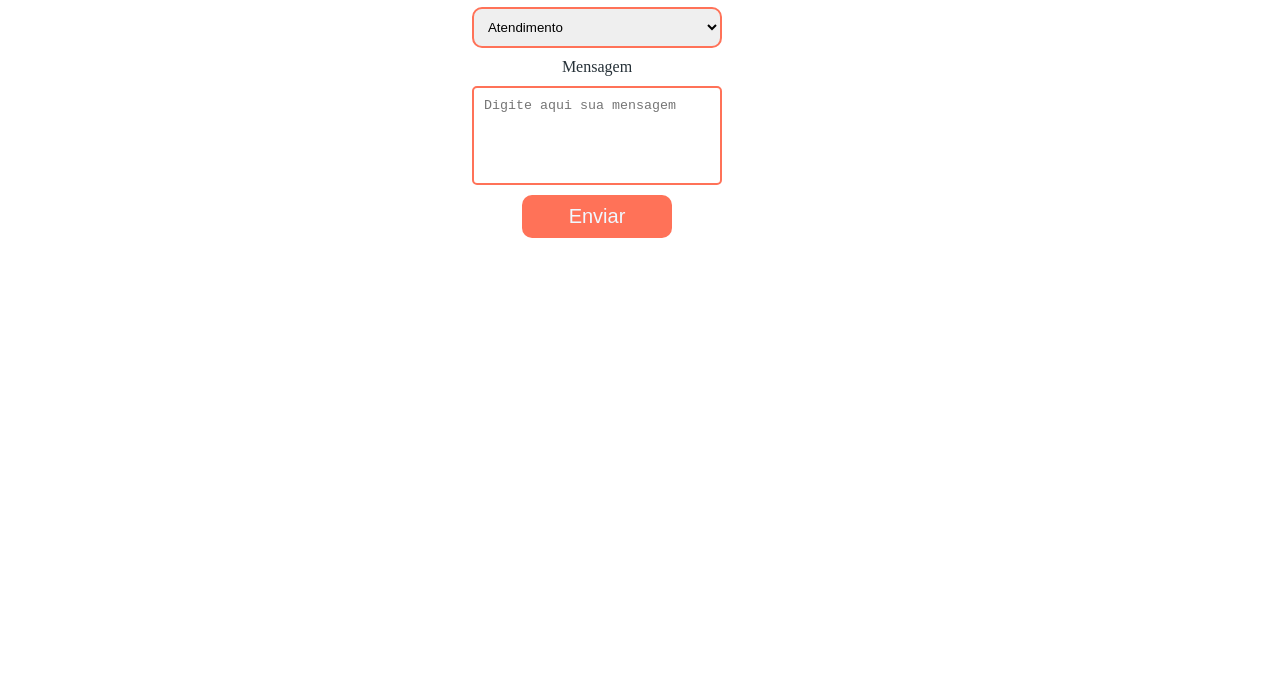
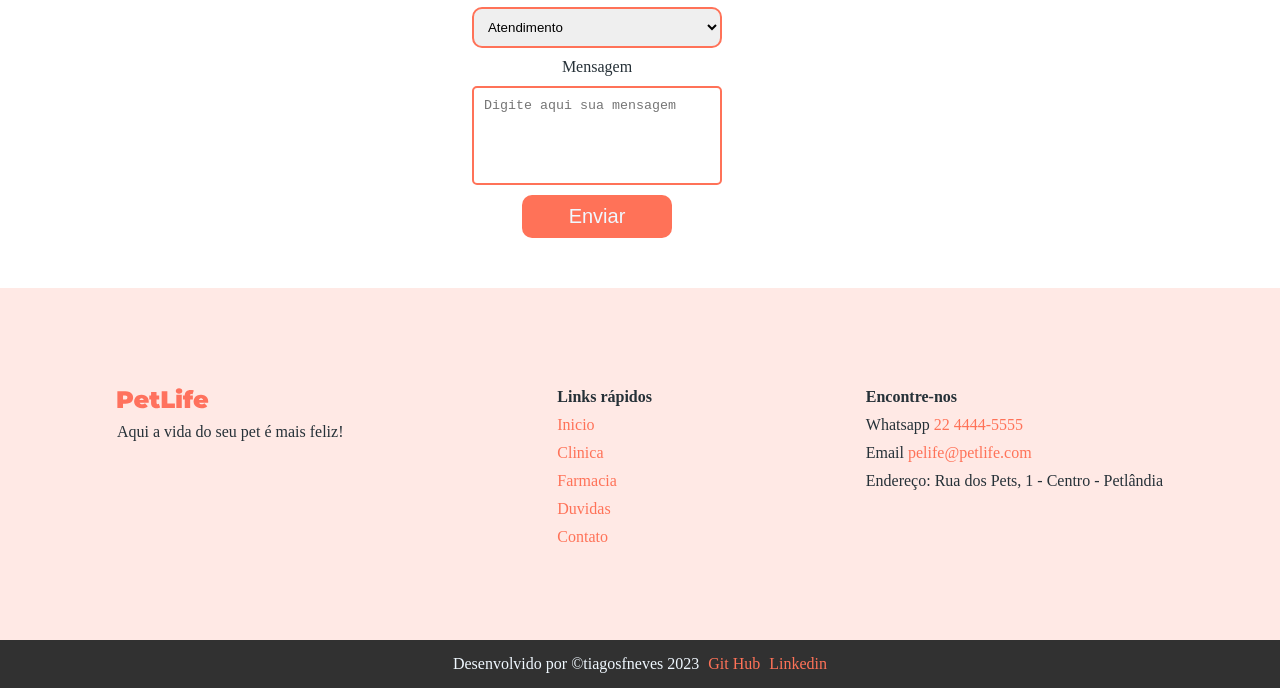
Before and after one commit to flaahnascimento/petCare, a plain HTML site: page index.html in a window 1280 px wide. Shown: the part 3614-4302 px from the top of the page. Before the commit the page ends 3902 px from the top, so only its background shows below. Drawn offline with Linux system fonts and the light colour scheme.

Commit message:
UPDATE, seçao footer, HTML e CSS

```diff
--- a/CSS/main.css
+++ b/CSS/main.css
@@ -277,3 +277,66 @@ select{
     border-width: 2px;
     width: 250px;
 }
+
+/* Config da Seção Footer */
+
+footer{
+    height: 400px;
+    background-color: #ffe9e5;
+    display: flex;
+    flex-direction: column;
+    justify-content: space-between;
+}
+
+.allcontainer{
+    display: flex;
+    flex-direction: row ;
+    justify-content: space-around;
+    padding: 10px;
+    padding-top: 100px;
+}
+
+.footer1{
+    display: flex;
+    flex-direction: column;
+}
+
+.footer1 p{
+    margin-top: 10px;
+}
+
+.footer2{
+    display: flex;
+    flex-direction: column;
+}
+
+.footer2 a{
+    color: #FF7258;
+    text-decoration: none;
+    margin-top: 10px;
+}
+
+.footer3 div{
+    margin-top:10px;
+}
+
+.footer3 a{
+    color: #FF7258;
+    text-decoration: none;
+    margin-top: 10px;
+}
+
+.credito{
+    background-color: rgb(49, 49, 49);
+    color: aliceblue;
+    display: flex;
+    justify-content: center;
+    align-items: center;
+    padding: 15px;
+}
+
+.credito a{
+    color: #FF7258;
+    text-decoration: none;
+    margin-left: 9px;
+}
--- a/index.html
+++ b/index.html
@@ -180,6 +180,48 @@
             </div>
         </section>
 
+        <footer>
+            <div class="allcontainer">
+                <div class="footer1">
+                    <a href="index.html">
+                        <img src="img/logo.svg" alt="logo petCare">
+                    </a>
+                    <p>Aqui a vida do seu pet é mais feliz!</p>
+                </div>
+
+                <div class="footer2">
+
+                    <p style="font-weight: 900;">Links rápidos</p>
+                    <a href="#inicio">Inicio</a>
+                    <a href="#clinica">Clinica</a>
+                    <a href="#farmacia">Farmacia</a>
+                    <a href="#duvidas">Duvidas</a>
+                    <a href="#contato">Contato</a>
+
+                </div>
+
+                <div class="footer3">
+
+                    <p style="font-weight: 900;">Encontre-nos</p>
+                    <div>
+                        Whatsapp <a href="#inicio">22 4444-5555</a>
+                    </div>
+
+                    <div>
+                        Email <a href="#inicio">pelife@petlife.com</a>
+                    </div>
+
+                    <div>
+                        Endereço: Rua dos Pets, 1 - Centro  - Petlândia
+                    </div>
+
+                </div>
+            </div>
+            <div class="credito">
+                Desenvolvido por ©tiagosfneves 2023 <a href="#"> Git Hub </a> <a href="#"> Linkedin </a>
+            </div>
+
+        </footer>
 
     </main>
     <script src="/js/main.js"></script>
```
